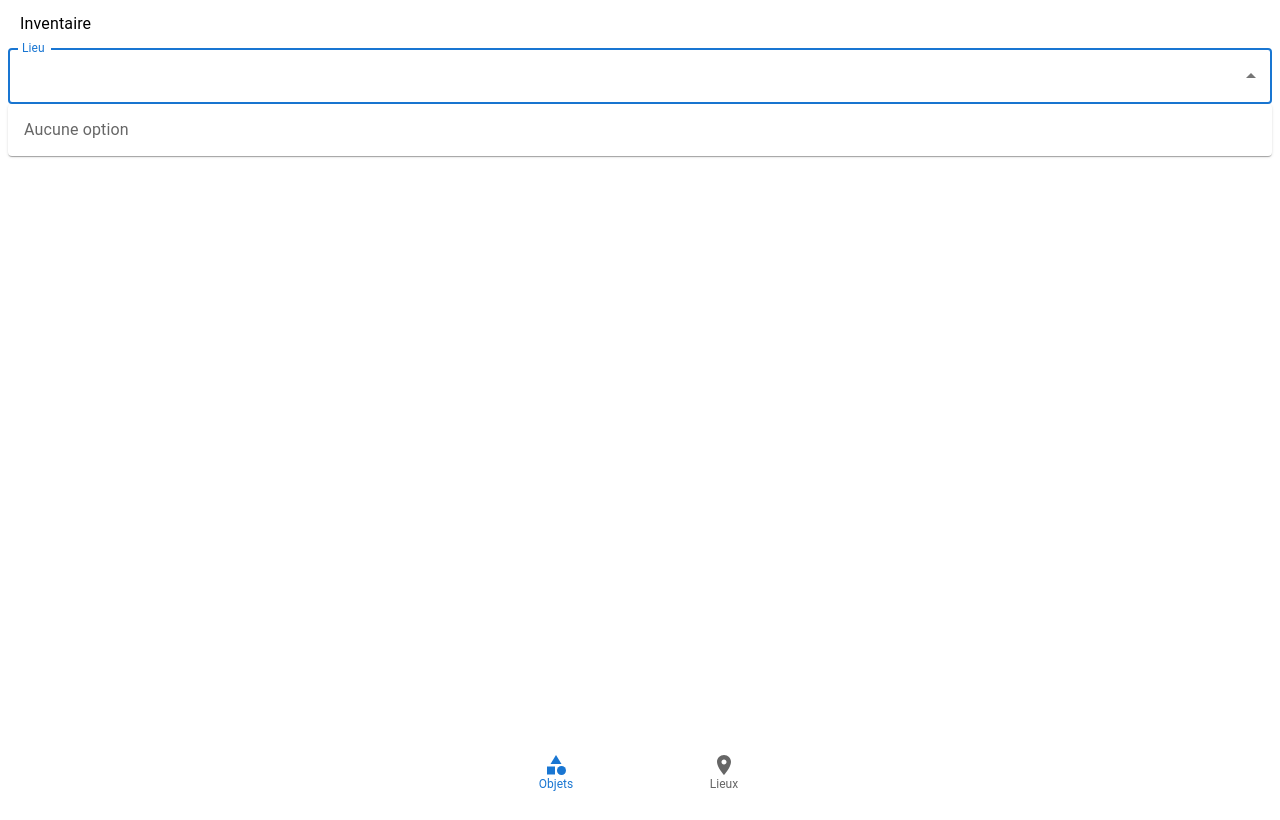
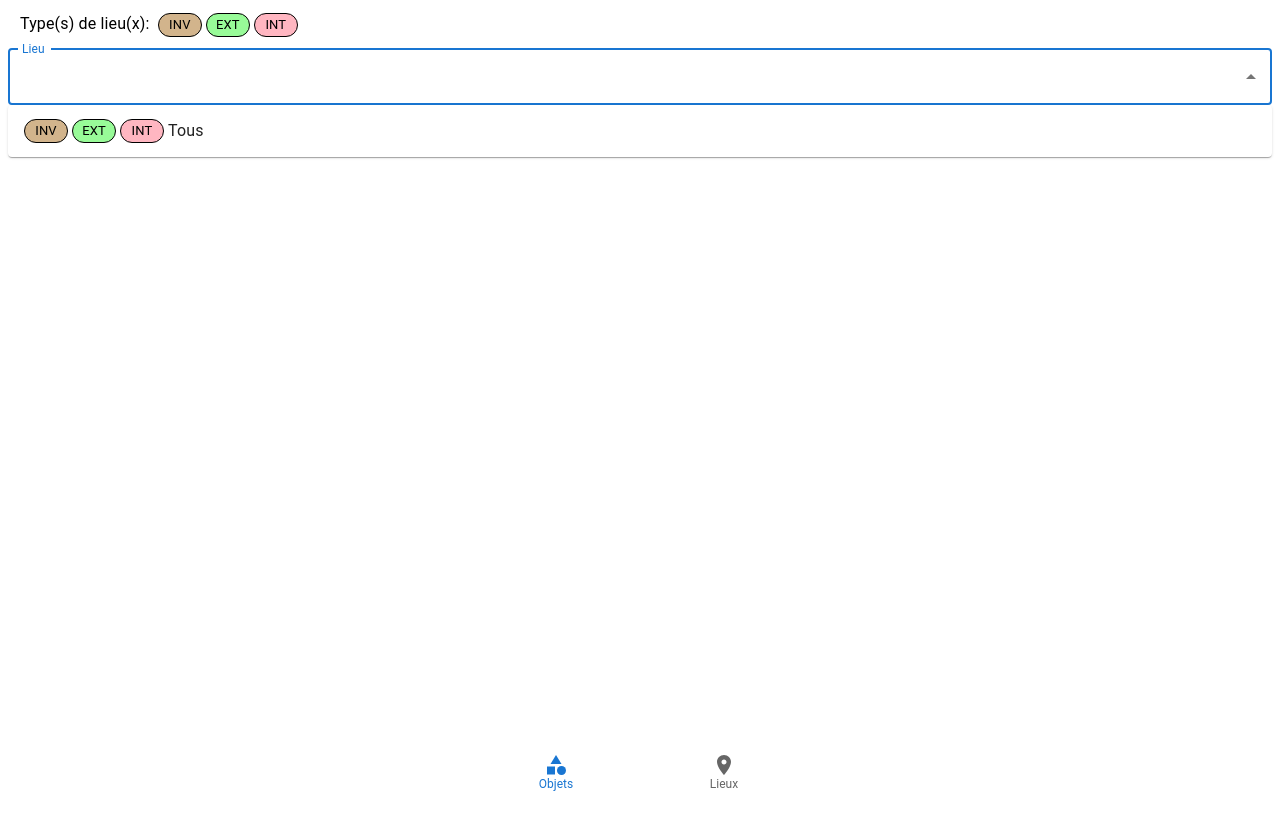
Before and after one commit to CrateME-UL/INV-Frontend, a React (Vite) app: page /items in a window 1280 px wide. Both pictures are taken after a click on the element "Lieu". Built offline with nearby package versions, Linux system fonts and the light colour scheme; no server answers.

Commit message:
INV-142: add a tous option and more chips

```diff
--- a/src/components/SelectFilter.tsx
+++ b/src/components/SelectFilter.tsx
@@ -6,14 +6,22 @@ type SelectFilter<T> = {
   optionLabelHandler: (option: T) => string;
   onChangeHandler: (value: React.SetStateAction<string>) => void;
   label: string;
+  renderOption?: (
+    props: React.HTMLAttributes<HTMLLIElement>,
+    option: T
+  ) => React.ReactNode;
 };
+
 export const SelectFilter = <T,>({
   options: options,
   optionLabelHandler: optionLabelHandler,
   onChangeHandler: onChangeHandler,
   label,
+  renderOption,
 }: SelectFilter<T>) => {
   const [optionName, setOptionName] = React.useState('');
+  const allOption = { label: 'Tous', value: '' } as unknown as T;
+  const extendedOptions = [allOption, ...options];
 
   return (
     <Box sx={{ width: '100%', alignContent: 'flex-start' }}>
@@ -29,7 +37,7 @@ export const SelectFilter = <T,>({
         options={options}
         getOptionLabel={optionLabelHandler}
         value={
-          options.find(
+          extendedOptions.find(
             (option) => optionLabelHandler(option) === optionName
           ) || null
         }
@@ -41,6 +49,8 @@ export const SelectFilter = <T,>({
         }}
         noOptionsText="Aucune option"
         fullWidth
+        blurOnSelect={true}
+        renderOption={renderOption}
       />
     </Box>
   );
--- a/src/models/Place.ts
+++ b/src/models/Place.ts
@@ -47,7 +47,7 @@ export class Place {
       case 'IN':
         return '#FFB6C1';
       default:
-        return 'gray';
+        return '#A9A9A9';
     }
   }
 }
--- a/src/pages/ItemsPage.tsx
+++ b/src/pages/ItemsPage.tsx
@@ -11,25 +11,29 @@ import Box from '@mui/material/Box';
 import Typography from '@mui/material/Typography';
 import { buildPlace, Place, PlaceDto } from '../models/Place';
 import { SelectFilter } from '../components/SelectFilter';
+import Chip from '@mui/material/Chip';
 
 interface InventoryState {
   items: InventoryItem[];
   places: Place[];
   error: string | null;
   placeName: string;
+  selectedPlace: Place | null;
 }
 
 type InventoryAction =
   | { type: 'SET_ITEMS'; payload: InventoryItem[] }
   | { type: 'SET_PLACES'; payload: Place[] }
   | { type: 'SET_ERROR'; payload: string | null }
-  | { type: 'SET_PLACE_FILTER'; payload: string };
+  | { type: 'SET_PLACE_FILTER'; payload: string }
+  | { type: 'SET_SELECTED_PLACE'; payload: Place | null };
 
 const initialState: InventoryState = {
   items: [],
   places: [],
   error: null,
   placeName: '',
+  selectedPlace: null,
 };
 
 const itemsReducer = (
@@ -45,6 +49,8 @@ const itemsReducer = (
       return { ...state, error: action.payload };
     case 'SET_PLACE_FILTER':
       return { ...state, placeName: action.payload };
+    case 'SET_SELECTED_PLACE':
+      return { ...state, selectedPlace: action.payload };
     default:
       return state;
   }
@@ -55,7 +61,7 @@ export const ItemsPage = () => {
     itemsReducer,
     initialState
   );
-  const { items, places, error, placeName } = state;
+  const { items, places, error, placeName, selectedPlace } = state;
 
   const columns: GridColDef[] = [
     { field: 'nbOfItems', headerName: 'Qte', width: 90 },
@@ -128,6 +134,8 @@ export const ItemsPage = () => {
     handleFetchItems('inventory/items', filters);
   }, [placeName]);
 
+  const optionLabelHandler = (option: Place) => option.placeName;
+
   return (
     <>
       <Box
@@ -136,19 +144,140 @@ export const ItemsPage = () => {
         justifyContent="left"
         sx={{ m: 1.5 }}
       >
-        <Typography component="span">Inventaire</Typography>
+        <Typography component="span">
+          Type(s) de lieu(x): &nbsp;
+          {(!selectedPlace || selectedPlace.placeName === 'Tous') && (
+            <>
+              <Chip
+                label="INV"
+                size="small"
+                sx={{
+                  mr: 0.5,
+                  backgroundColor: '#D2B48C',
+                  color: 'black',
+                  border: '1px solid black',
+                  height: '24px',
+                  width: '44px',
+                }}
+              />
+              <Chip
+                label="EXT"
+                size="small"
+                sx={{
+                  mr: 0.5,
+                  backgroundColor: '#98FB98',
+                  color: 'black',
+                  border: '1px solid black',
+                  height: '24px',
+                  width: '44px',
+                }}
+              />
+              <Chip
+                label="INT"
+                size="small"
+                sx={{
+                  mr: 0.5,
+                  backgroundColor: '#FFB6C1',
+                  color: 'black',
+                  border: '1px solid black',
+                  height: '24px',
+                  width: '44px',
+                }}
+              />
+            </>
+          )}
+          {selectedPlace && selectedPlace.placeName !== 'Tous' && (
+            <Chip
+              label={selectedPlace.placeTypeFrench}
+              size="small"
+              sx={{
+                mr: 0.5,
+                backgroundColor: selectedPlace.placeTypeColor,
+                color: 'black',
+                border: '1px solid black',
+                height: '24px',
+                width: '44px',
+              }}
+            />
+          )}
+        </Typography>
       </Box>
       <Box display="flex" alignItems="left" justifyContent="left">
         <SelectFilter
           label="Lieu"
-          options={places}
-          optionLabelHandler={(option) => option.placeName}
-          onChangeHandler={(value) =>
+          options={[{ placeName: 'Tous' } as Place, ...places]}
+          optionLabelHandler={optionLabelHandler}
+          onChangeHandler={(value) => {
+            const selected =
+              places.find((place) => place.placeName === value) ||
+              ({ placeName: 'Tous' } as Place);
             dispatch({
               type: 'SET_PLACE_FILTER',
               payload: value as string,
-            })
-          }
+            });
+            dispatch({
+              type: 'SET_SELECTED_PLACE',
+              payload: selected,
+            });
+          }}
+          renderOption={(props, option) => (
+            <li {...props} key={optionLabelHandler(option)}>
+              {option.placeName === 'Tous' ? (
+                <>
+                  <Chip
+                    label="INV"
+                    size="small"
+                    sx={{
+                      mr: 0.5,
+                      backgroundColor: '#D2B48C',
+                      color: 'black',
+                      border: '1px solid black',
+                      height: '24px',
+                      width: '44px',
+                    }}
+                  />
+                  <Chip
+                    label="EXT"
+                    size="small"
+                    sx={{
+                      mr: 0.5,
+                      backgroundColor: '#98FB98',
+                      color: 'black',
+                      border: '1px solid black',
+                      height: '24px',
+                      width: '44px',
+                    }}
+                  />
+                  <Chip
+                    label="INT"
+                    size="small"
+                    sx={{
+                      mr: 0.5,
+                      backgroundColor: '#FFB6C1',
+                      color: 'black',
+                      border: '1px solid black',
+                      height: '24px',
+                      width: '44px',
+                    }}
+                  />
+                </>
+              ) : (
+                <Chip
+                  label={option.placeTypeFrench}
+                  size="small"
+                  sx={{
+                    mr: 0.5,
+                    backgroundColor: option.placeTypeColor,
+                    color: 'black',
+                    border: '1px solid black',
+                    height: '24px',
+                    width: '44px',
+                  }}
+                />
+              )}
+              <Typography>{option.placeName}</Typography>
+            </li>
+          )}
         ></SelectFilter>
       </Box>
       <CustomDataGrid
```
